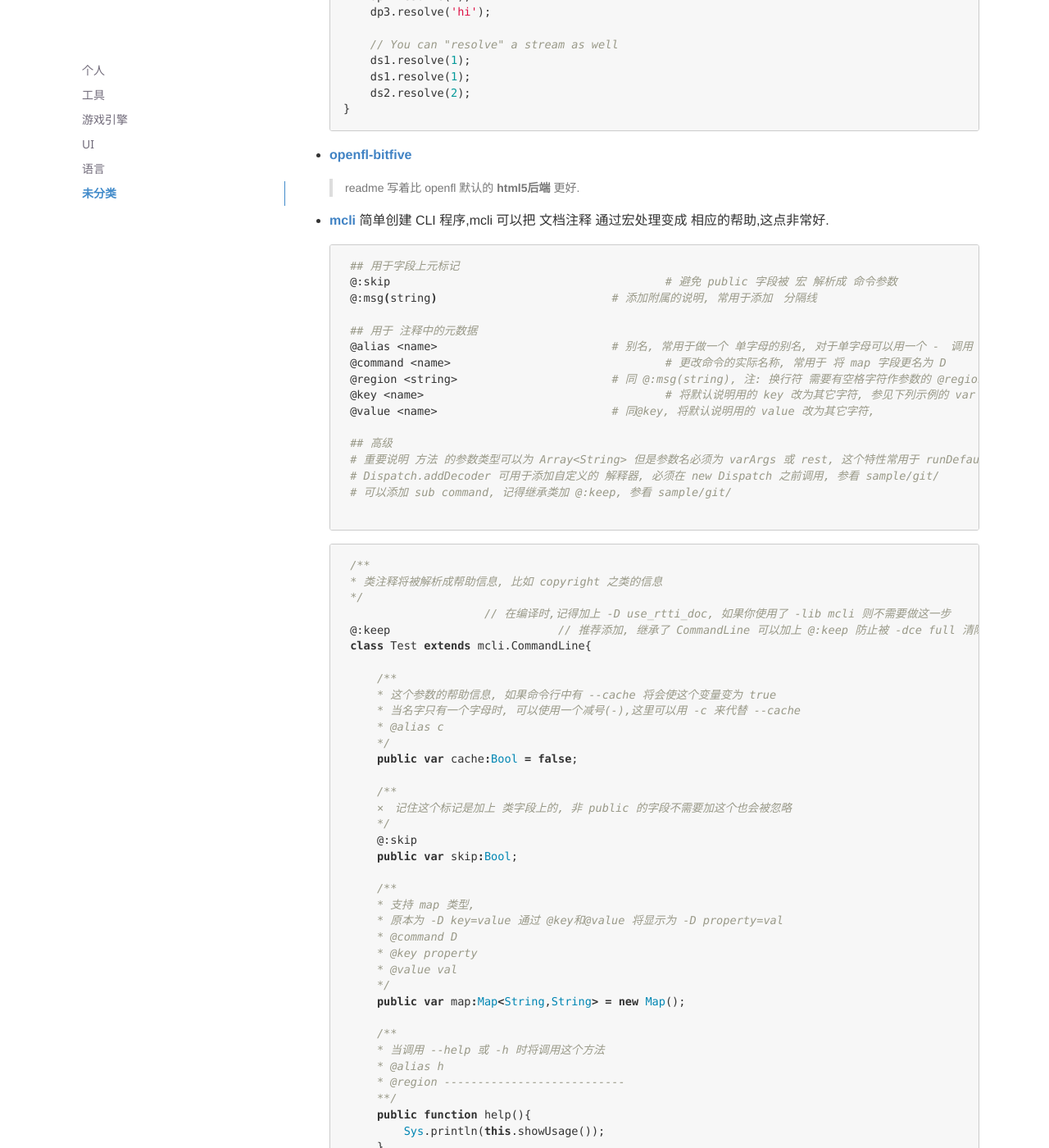
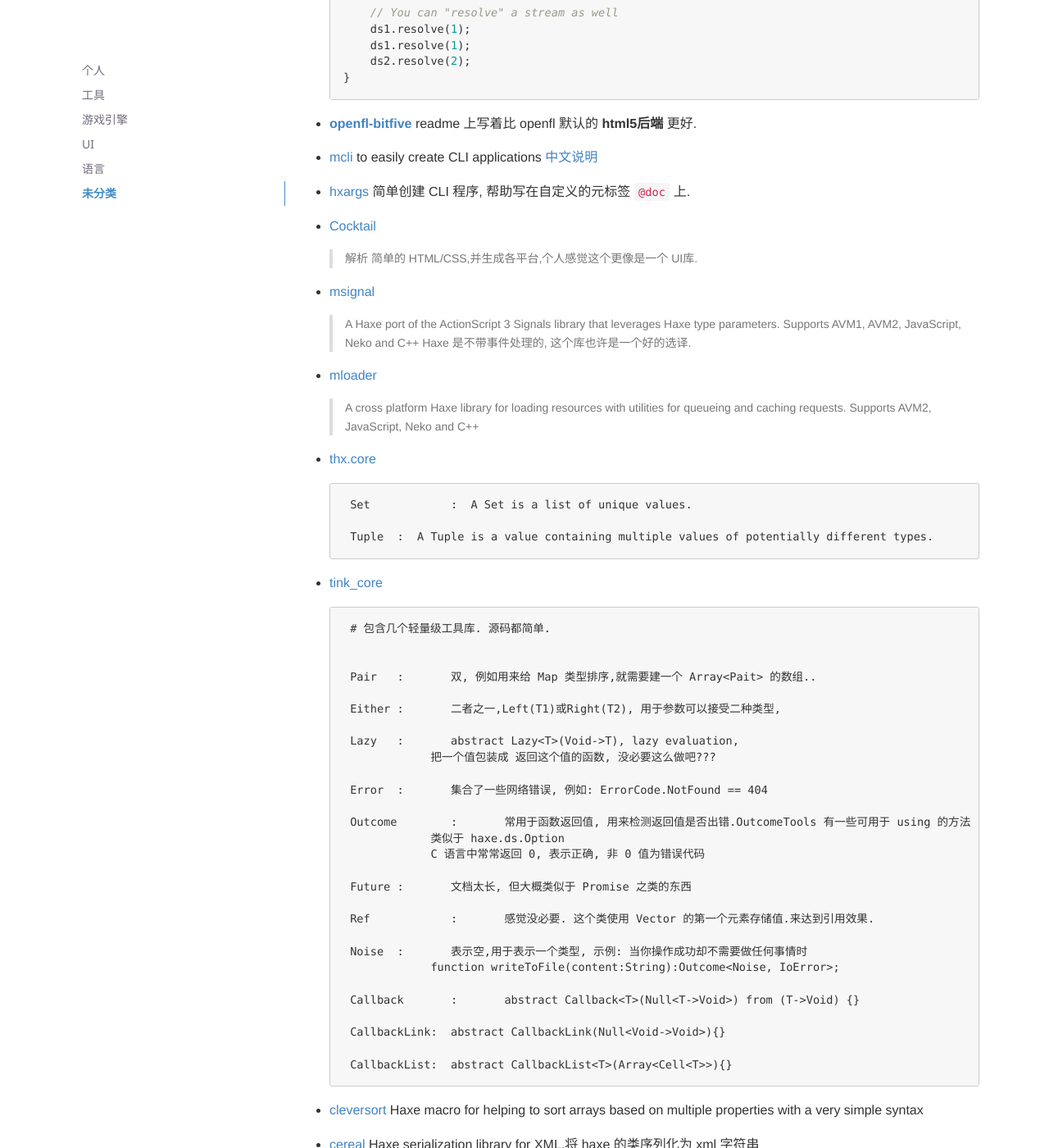
Before and after one commit to R32/r32.github.io, a Jekyll site: the page built from _posts/haxelib/2014-05-10-some-haxe-lib.markdown, in a window 1280 px wide and 1400 px high, scrolled down 5451 px. Shown: the whole window at 82% size. Built offline with Jekyll 4.4.1, drawn with Linux system fonts in a browser that asks for light colours; Markdown is read by kramdown in place of the engine named in the settings; some of the changed text lies outside the part shown.

Commit message:
mcli 中文说明

````diff
--- a/_posts/haxelib/2014-05-10-some-haxe-lib.markdown
+++ b/_posts/haxelib/2014-05-10-some-haxe-lib.markdown
@@ -58,7 +54,7 @@
 
  * **[heaps(h3d)](https://github.com/ncannasse/heaps)**
 
-	> 大神的游戏引擎,使用 stage3D,webGl,openGl, 没有文档, 未发布过,但是已经有他自已的几个大游戏使用
+	> 使用 stage3D,webGl,openGl, 没有文档, 未发布
 
  * **[haxeflixel](https://github.com/haxeflixel)**
 
@@ -278,107 +274,11 @@
 	}
 	```
 
- * **[openfl-bitfive](https://github.com/YellowAfterlife/openfl-bitfive)**
+ * **[openfl-bitfive](https://github.com/YellowAfterlife/openfl-bitfive)** readme 上写着比 openfl 默认的 **html5后端** 更好.
 
-	> readme 写着比 openfl 默认的 **html5后端** 更好.
+ * [mcli](https://github.com/waneck/mcli)  to easily create CLI applications [中文说明]({% post_url haxelib/2014-07-06-cn-haxelib-mcli %})
 
- * **[mcli](https://github.com/waneck/mcli)** 简单创建 CLI 程序,mcli 可以把 文档注释 通过宏处理变成 相应的帮助,这点非常好.
-
-	```bash
-	## 用于字段上元标记
-	@:skip						# 避免 public 字段被 宏 解析成 命令参数
-	@:msg(string)				# 添加附属的说明, 常用于添加　分隔线
-
-	## 用于 注释中的元数据
-	@alias <name>				# 别名, 常用于做一个 单字母的别名, 对于单字母可以用一个 -　调用
-	@command <name>				# 更改命令的实际名称, 常用于 将 map 字段更名为 D
-	@region <string>			# 同 @:msg(string), 注: 换行符 需要有空格字符作参数的 @region
-	@key <name>					# 将默认说明用的 key 改为其它字符, 参见下列示例的 var D:Map<String,String>;
-	@value <name>				# 同@key, 将默认说明用的 value 改为其它字符,
-
-	## 高级
-	# 重要说明 方法 的参数类型可以为 Array<String> 但是参数名必须为 varArgs 或 rest, 这个特性常用于 runDefault 方法的参数
-	# Dispatch.addDecoder 可用于添加自定义的 解释器, 必须在 new Dispatch 之前调用, 参看 sample/git/
-	# 可以添加 sub command, 记得继承类加 @:keep, 参看 sample/git/
-
-	```
-
-	```haxe
-	/**
-	* 类注释将被解析成帮助信息, 比如 copyright 之类的信息
-	*/
-						// 在编译时,记得加上 -D use_rtti_doc, 如果你使用了 -lib mcli 则不需要做这一步
-	@:keep				// 推荐添加, 继承了 CommandLine 可以加上 @:keep 防止被 -dce full 清除
-	class Test extends mcli.CommandLine{
-
-		/**
-		* 这个参数的帮助信息, 如果命令行中有 --cache 将会使这个变量变为 true
-		* 当名字只有一个字母时, 可以使用一个减号(-),这里可以用 -c 来代替 --cache
-		* @alias c
-		*/
-		public var cache:Bool = false;
-
-		/**
-		×　记住这个标记是加上 类字段上的, 非 public 的字段不需要加这个也会被忽略
-		*/
-		@:skip
-		public var skip:Bool;
-
-		/**
-		* 支持 map 类型,
-		* 原本为 -D key=value 通过 @key和@value 将显示为 -D property=val
-		* @command D
-		* @key property
-		* @value val
-		*/
-		public var map:Map<String,String> = new Map();
-
-		/**
-		* 当调用 --help 或 -h 时将调用这个方法
-		* @alias h
-		* @region ---------------------------
-		**/
-		public function help(){
-			Sys.println(this.showUsage());
-		}
-
-		/**
-		* 方法接受参数, 参数数量随意
-		*/
-		@:msg("\n\n=========================")
-		public function sum(a:Int, b:Int){
-			Sys.println(a + b);
-		}
-
-						// runDefault 是一个很重要的方法, 常用来接收不带 `-` 的参数
-						// 这个方法的参数数量任意, 可以通过 preventDefault() 来禁用这个方法
-						// 当 `neko test.n hehe` 时,将输出: typed: hehe
-						// 但是 `neko test.n hehe haha` 有二个参数和下边方法定义参数个数不一致，这时只会输出帮助信息
-						// 例: neko test.n -D hello=world hehe 或 neko test.n hehe -D hello=world
-		public function runDefault(?name:String) {
-			if(name != null){
-				var stak = new Array<String>();
-				for(k in map.keys()){
-					stak.push(k + ":" + map.get(k));
-				}
-				Sys.println("typed: " + name);
-				Sys.println("Define: " + stak.join(", "));
-			}else{
-				this.help();
-			}
-
-		}
-
-		static function main() {
-						// 如果是 nodejs, Sys.args() 记得要手动删除命令自身的参数
-			new mcli.Dispatch(Sys.args()).dispatch(new Test());
-		}
-	}
-	```
-
- * [hxargs](https://github.com/Simn/hxargs)
-
-	> 简单创建 CLI 程序, 帮助写在自定义的元标签 `@doc` 上.
+ * [hxargs](https://github.com/Simn/hxargs) 简单创建 CLI 程序, 帮助写在自定义的元标签 `@doc` 上.
 
  * [Cocktail](https://github.com/silexlabs/Cocktail)
 
````
Also changed, not shown: other parts of _posts/haxelib/2014-05-10-some-haxe-lib.markdown (+2 -6 lines), _posts/haxe/2014-03-30-haxe-commands.markdown (+14 -18 lines), _posts/haxelib/2014-07-06-cn-haxelib-mcli.markdown (added, +179 -0 lines).
